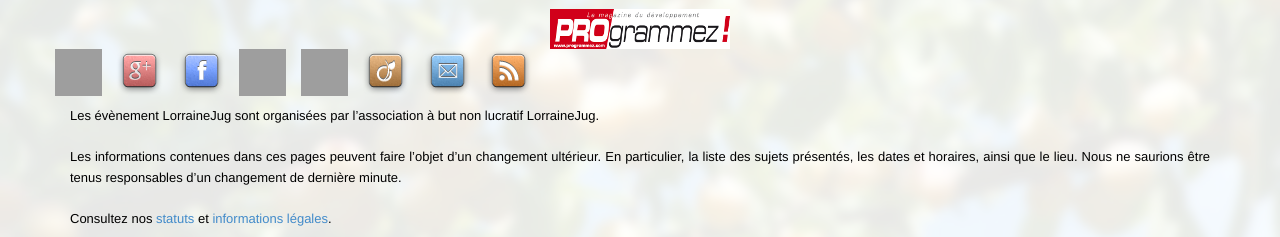
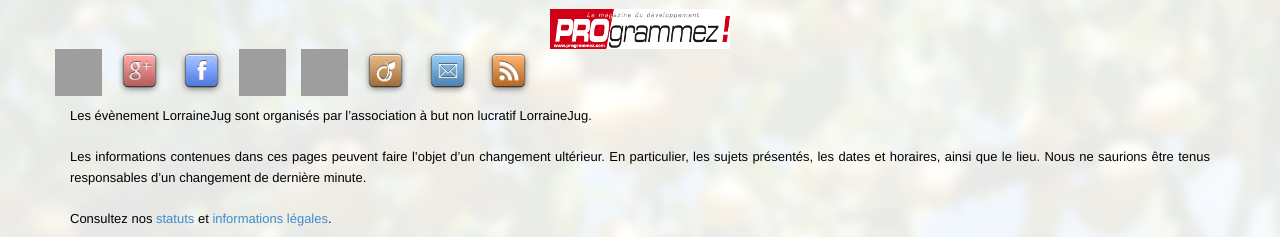
Before and after one commit to LorraineJug/lorrainejug.github.io, a Jekyll site: the page built from contact.html, in a window 1280 px wide. Shown: the part 1422-1659 px from the top of the page. Built offline with Jekyll 4.4.1, drawn with Linux system fonts in a browser that asks for light colours; nearby versions of some CDN libraries; Markdown is read by kramdown in place of the engine named in the settings; grey boxes are pictures that could not be loaded.

Commit message:
petites corrections

```diff
--- a/_includes/footer.html
+++ b/_includes/footer.html
@@ -48,8 +48,8 @@
         </div>
         <div class="row">
             <div class="col-lg-12 text-center">
-                <p>Les évènement LorraineJug sont organisées par l’association à but non lucratif LorraineJug.</p>
-                <p>Les informations contenues dans ces pages peuvent faire l’objet d’un changement ultérieur. En particulier, la liste des sujets présentés, les dates et horaires, ainsi que le lieu. Nous ne saurions être tenus responsables d’un changement de dernière minute.</p>
+                <p>Les évènement LorraineJug sont organisés par l’association à but non lucratif LorraineJug.</p>
+                <p>Les informations contenues dans ces pages peuvent faire l’objet d’un changement ultérieur. En particulier, les sujets présentés, les dates et horaires, ainsi que le lieu. Nous ne saurions être tenus responsables d’un changement de dernière minute.</p>
                 <p>Consultez nos <a href="{{ site.baseurl }}/status.html">statuts</a> et <a href="{{ site.baseurl }}/legal.html">informations légales</a>.</p>
             </div>
         </div>
```
Also changed, not shown: contact.html (+4 -4 lines).
